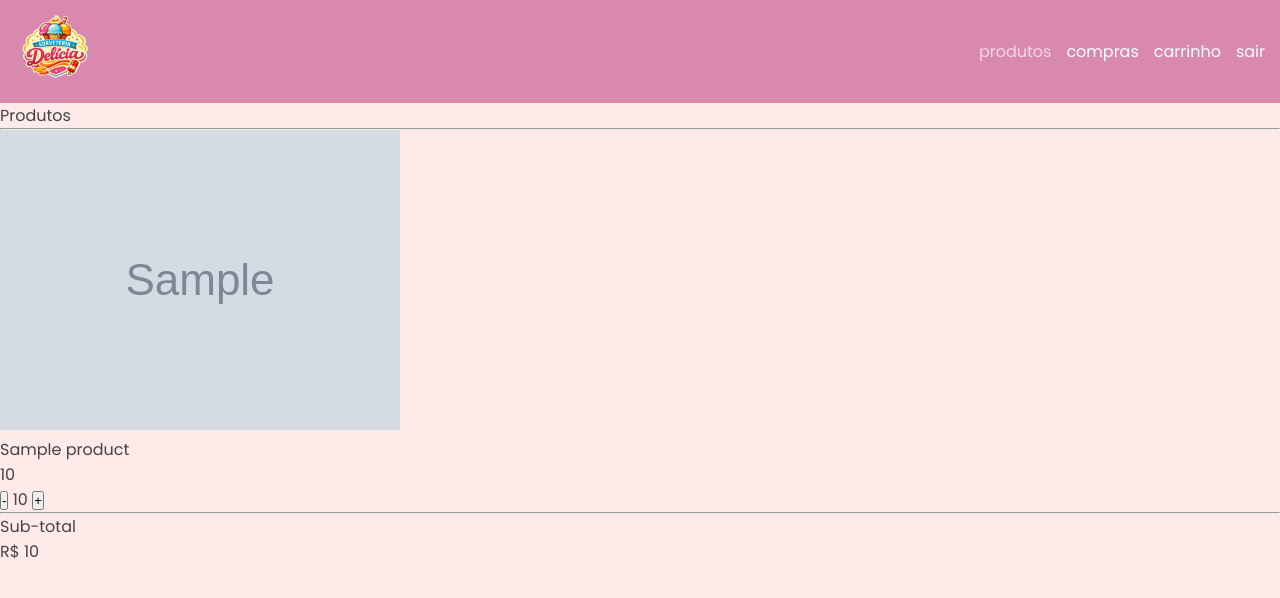
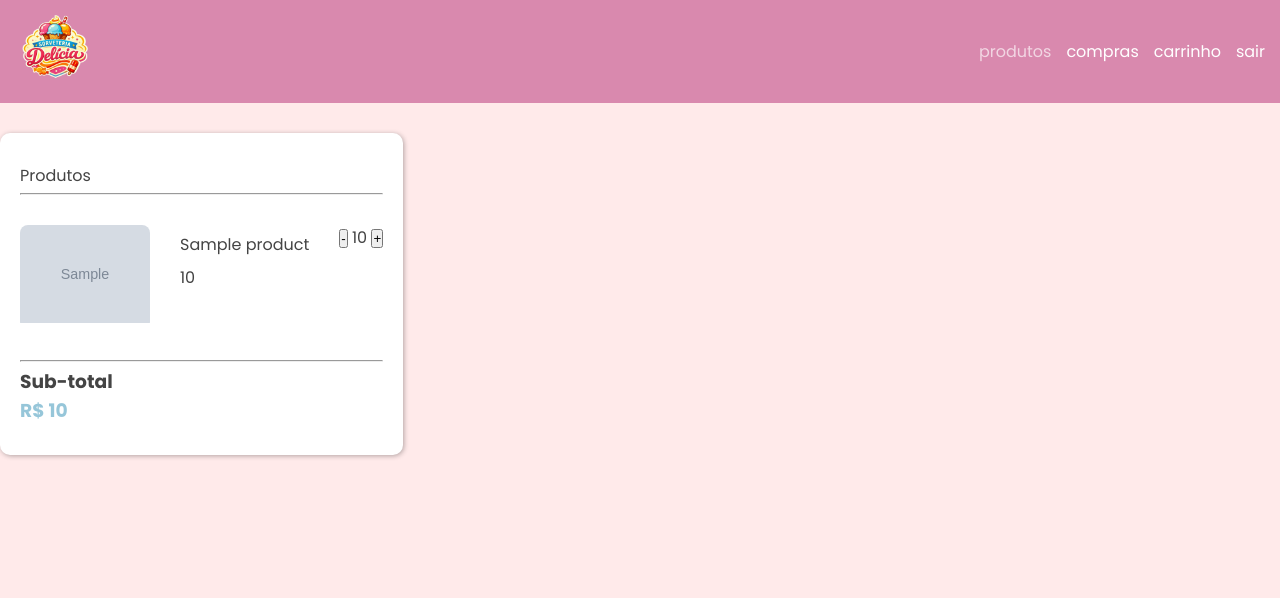
Before and after one commit to ericSilvaP/simple-ice-cream-parlor-system, a Django app: template products/templates/products/pages/cart.html in a window 1280 px wide. Shown: the top 598 px of the page. Run offline with Django 5.2, Linux system fonts and the light colour scheme; the template is opened without the code that fills it: most values are stand-ins (such as "Sample title", 1, 10 or a date in 2020); grey boxes marked "Sample" are stand-in pictures; some libraries are stand-ins or nearby versions.

Commit message:
style: cart style

```diff
--- a/products/static/products/css/style.css
+++ b/products/static/products/css/style.css
@@ -13,7 +13,8 @@
   --spacing-gutter-medium: 3rem;
   --spacing-gutter-large: 4rem;
 
-  --shadow-light: 2px 2px 1px rgba(0, 0, 0, 0.3);
+  --shadow-light: 1px 1px 5px rgba(0, 0, 0, 0.3);
+  --shadow-medium: 2px 2px 1px rgba(0, 0, 0, 0.3);
 }
 
 body {
@@ -163,7 +164,7 @@ header li:hover {
   border-radius: 1rem;
   max-width: 25rem;
   overflow: hidden;
-  box-shadow: var(--shadow-light);
+  box-shadow: var(--shadow-medium);
   transition: all ease-in-out 300ms;
   border: 1px solid var(--color-02);
 }
@@ -182,7 +183,7 @@ header li:hover {
   margin: auto;
 }
 
-.image-container img {
+img {
   max-width: 100%;
 }
 
@@ -210,6 +211,94 @@ header li:hover {
   padding: 0.5rem 1rem 1.2rem 1rem;
 }
 
+/* CART */
+.cart-container {
+  background-color: white;
+  max-width: fit-content;
+  border-radius: 1rem;
+  padding: 3rem 2rem;
+  margin-top: var(--spacing-gutter-medium);
+  display: flex;
+  flex-direction: column;
+  gap: 0.5rem;
+  box-shadow: var(--shadow-light);
+}
+
+.orange-button {
+  width: fit-content;
+  cursor: pointer;
+  background-color: var(--color-04);
+  color: white;
+  padding: 1.3rem 0.8rem;
+  border: none;
+  min-width: 9rem;
+  font-weight: bolder;
+  border-radius: 0.6rem;
+  transition: all ease-in-out 300ms;
+  margin-top: 0.5rem;
+  box-shadow: var(--shadow-light);
+  letter-spacing: 0.8px;
+}
+
+.orange-button:hover {
+  border: 1px solid var(--color-04);
+  background-color: white;
+  color: var(--color-04);
+  transition: all ease-in-out 300ms;
+}
+
+.cart-bottom {
+  display: flex;
+  justify-content: space-between;
+  margin: 0 2rem;
+}
+
+.subtotal-cart {
+  font-weight: bold;
+  font-size: 14pt;
+}
+
+.subtotal-value {
+  color: var(--color-02);
+}
+
+/* CART PRODUCT CARD */
+.cart-product {
+  display: flex;
+  gap: var(--spacing-gutter-medium);
+  margin: 2.5rem 0;
+}
+
+.cart-img {
+  width: 13rem;
+  border-radius: 0.8rem;
+  overflow: hidden;
+}
+
+.cart-product-info {
+  display: flex;
+  padding: 0.7rem 0;
+  flex-direction: column;
+  gap: 0.8rem;
+  text-align: left;
+}
+
+.cart-product-buttons {
+  display: flex;
+  margin-top: 2rem;
+  height: fit-content;
+  align-items: center;
+  gap: 2rem;
+}
+
+.cart-product-buttons button {
+  border: none;
+  background-color: transparent;
+  color: var(--color-02);
+  font-size: 22pt;
+  cursor: pointer;
+}
+
 @media (min-width: 400px) {
   /* HEADER */
   #nav-options {
```
